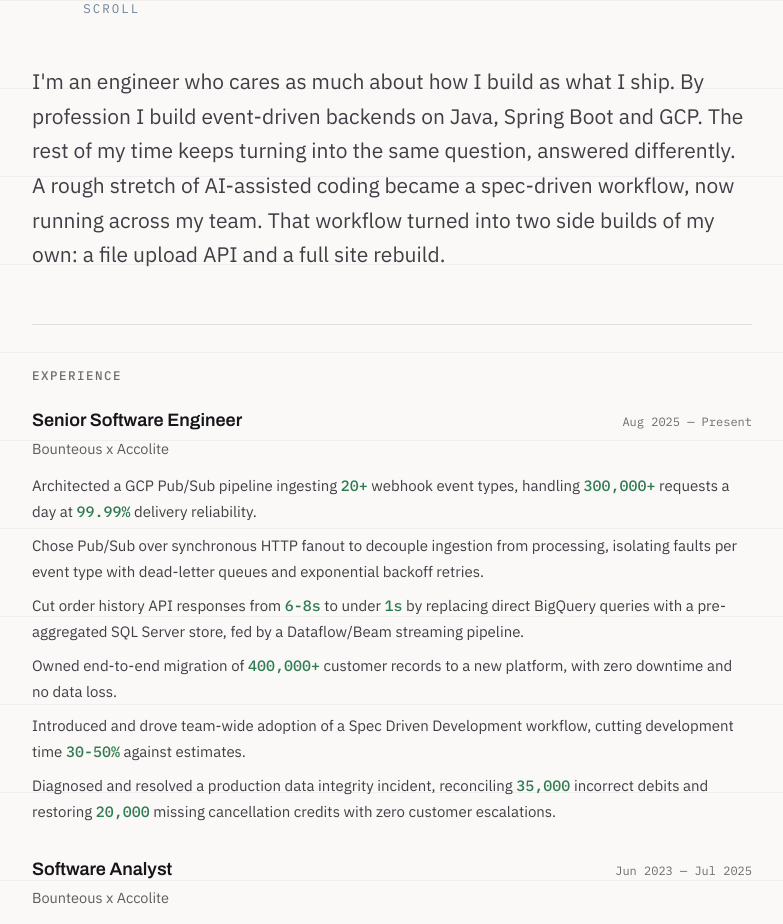
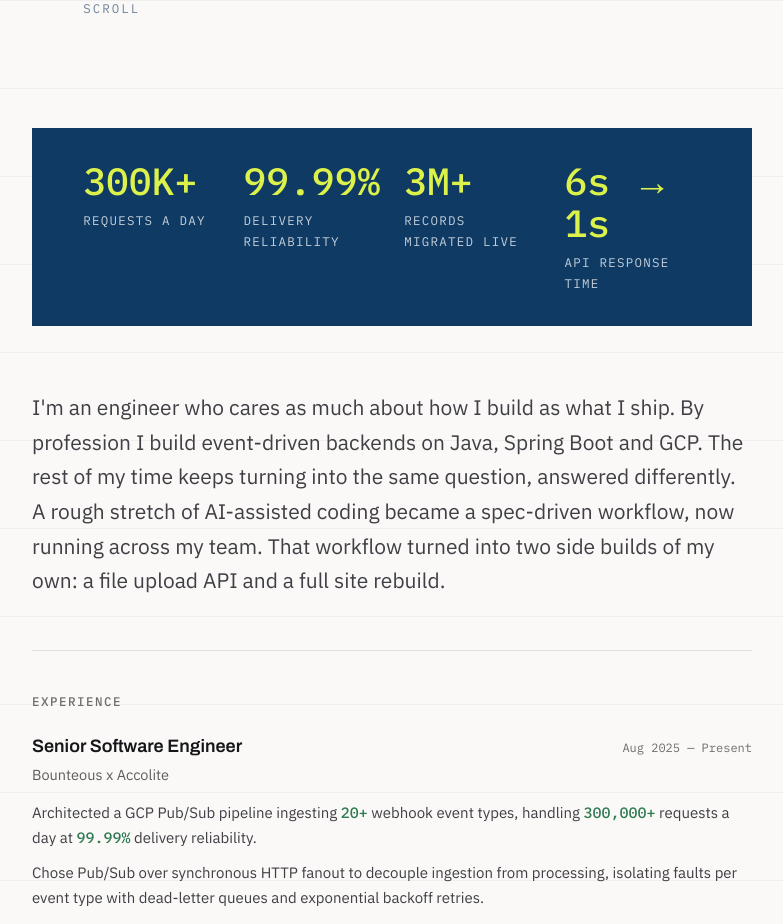
Before and after one commit to Shanerex/portfolio, a Next.js app: page / in a window 1280 px wide. Shown: the part 880-1804 px from the top of the page, without its empty margins (364-1147 px from the left). Built offline with nearby package versions, Linux system fonts and the light colour scheme.

Commit message:
feat: add the impact band with a wipe reveal

```diff
--- a/app/globals.css
+++ b/app/globals.css
@@ -195,12 +195,24 @@ html {
 /* ---------- Scroll reveal (JS adds .is-in via IntersectionObserver) ---------- */
 .reveal {
   opacity: 0;
-  transform: translateY(var(--reveal-offset));
-  transition: opacity var(--dur-reveal) ease, transform var(--dur-reveal) ease;
+  transform: translateY(10px);
+  transition: opacity var(--dur-cut) var(--ease-cut), transform var(--dur-cut) var(--ease-cut);
 }
 .reveal.is-in { opacity: 1; transform: none; }
 @media (prefers-reduced-motion: reduce) {
   .reveal { opacity: 1; transform: none; transition: none; }
+}
+
+/* ---------- Wipe reveal (JS adds .is-in via IntersectionObserver) ---------- */
+.wipe {
+  clip-path: inset(0 100% 0 0);
+  transition: clip-path var(--dur-wipe) var(--ease-wipe);
+}
+
+.wipe.is-in { clip-path: inset(0 0 0 0); }
+
+@media (prefers-reduced-motion: reduce) {
+  .wipe { clip-path: none; transition: none; }
 }
 
 /* ---------- Page grid ---------- */
--- a/app/layout.tsx
+++ b/app/layout.tsx
@@ -56,7 +56,10 @@ export default function RootLayout({
       <head>
         <script dangerouslySetInnerHTML={{ __html: themeScript }} />
         <noscript>
-          <style>{`.reveal { opacity: 1 !important; transform: none !important; }`}</style>
+          <style>{`
+    .reveal { opacity: 1 !important; transform: none !important; }
+    .wipe { clip-path: none !important; }
+  `}</style>
         </noscript>
       </head>
       <body>{children}</body>
--- a/app/page.tsx
+++ b/app/page.tsx
@@ -6,6 +6,7 @@ import About from '@/components/About'
 import ScrollEffects from '@/components/ScrollEffects'
 import CourtLines from '@/components/CourtLines'
 import Hero from '@/components/Hero'
+import ImpactBand from '@/components/ImpactBand'
 import { site } from '@/content'
 
 export default function Home() {
@@ -15,6 +16,7 @@ export default function Home() {
       <Sidebar />
       <main className="content">
         <Hero />
+        <ImpactBand />
         <p className="lede reveal">{site.lede}</p>
         <Experience />
         <Projects />
--- /dev/null
+++ b/components/ImpactBand.module.css
@@ -0,0 +1,43 @@
+.band {
+  background: var(--court);
+  color: var(--on-court);
+  padding-block: var(--s-6);
+  margin-block: var(--s-8);
+}
+
+.grid {
+  display: grid;
+  grid-template-columns: repeat(4, 1fr);
+  gap: var(--s-5);
+  margin: 0;
+  padding: 0;
+  max-width: var(--page-max);
+  margin-inline: auto;
+  padding-inline: var(--gutter);
+}
+
+.figure {
+  font-family: var(--font-mono);
+  font-weight: 500;
+  font-size: var(--t-metric);
+  font-variant-numeric: tabular-nums;
+  line-height: 1.1;
+  color: var(--ball);
+  display: block;
+}
+
+.label {
+  font-family: var(--font-mono);
+  font-size: var(--t-meta);
+  letter-spacing: .1em;
+  text-transform: uppercase;
+  color: var(--on-court);
+  opacity: .8;
+  display: block;
+  margin-top: var(--s-2);
+  margin-inline-start: 0;
+}
+
+@media (max-width: 767px) {
+  .grid { grid-template-columns: repeat(2, 1fr); }
+}
--- /dev/null
+++ b/components/ImpactBand.tsx
@@ -0,0 +1,17 @@
+import { site } from '@/content'
+import styles from './ImpactBand.module.css'
+
+export default function ImpactBand() {
+  return (
+    <div className={`${styles.band} wipe`} data-testid="impact-band">
+      <dl className={styles.grid}>
+        {site.metrics.map((metric) => (
+          <div key={metric.label}>
+            <dt className={styles.figure}>{metric.figure}</dt>
+            <dd className={styles.label}>{metric.label}</dd>
+          </div>
+        ))}
+      </dl>
+    </div>
+  )
+}
--- a/components/ScrollEffects.tsx
+++ b/components/ScrollEffects.tsx
@@ -7,7 +7,7 @@ const REVEAL_FAILSAFE_MS = 2000
 export default function ScrollEffects() {
   useEffect(() => {
     const revealTargets = Array.from(
-      document.querySelectorAll<HTMLElement>('.reveal'),
+      document.querySelectorAll<HTMLElement>('.reveal, .wipe'),
     )
 
     // Failsafe reveals skip the fade — by the time this runs, the element
@@ -47,7 +47,16 @@ export default function ScrollEffects() {
           }
         }
       },
-      { rootMargin: '0px 0px -8% 0px', threshold: 0.05 },
+      // threshold includes 0 alongside the original 0.05: a `.wipe` target's
+      // clip-path collapses its own visible (clipped) area to zero while
+      // hidden, so a >0 threshold can only ever be crossed after the CSS
+      // clip-path has already opened — but that's driven by the very `.is-in`
+      // class this observer is responsible for adding, a deadlock a `.wipe`
+      // element can only ever escape via the 2s failsafe. Threshold 0 fires
+      // on any geometric edge crossing regardless of clipped-area ratio,
+      // breaking that deadlock; 0.05 is kept so plain `.reveal` targets keep
+      // their original 5%-visible trigger point.
+      { rootMargin: '0px 0px -8% 0px', threshold: [0, 0.05] },
     )
     revealTargets.forEach((el) => revealObserver.observe(el))
 
```
Also changed, not shown: 1 other file (tests, documents, lock files or other folders).
